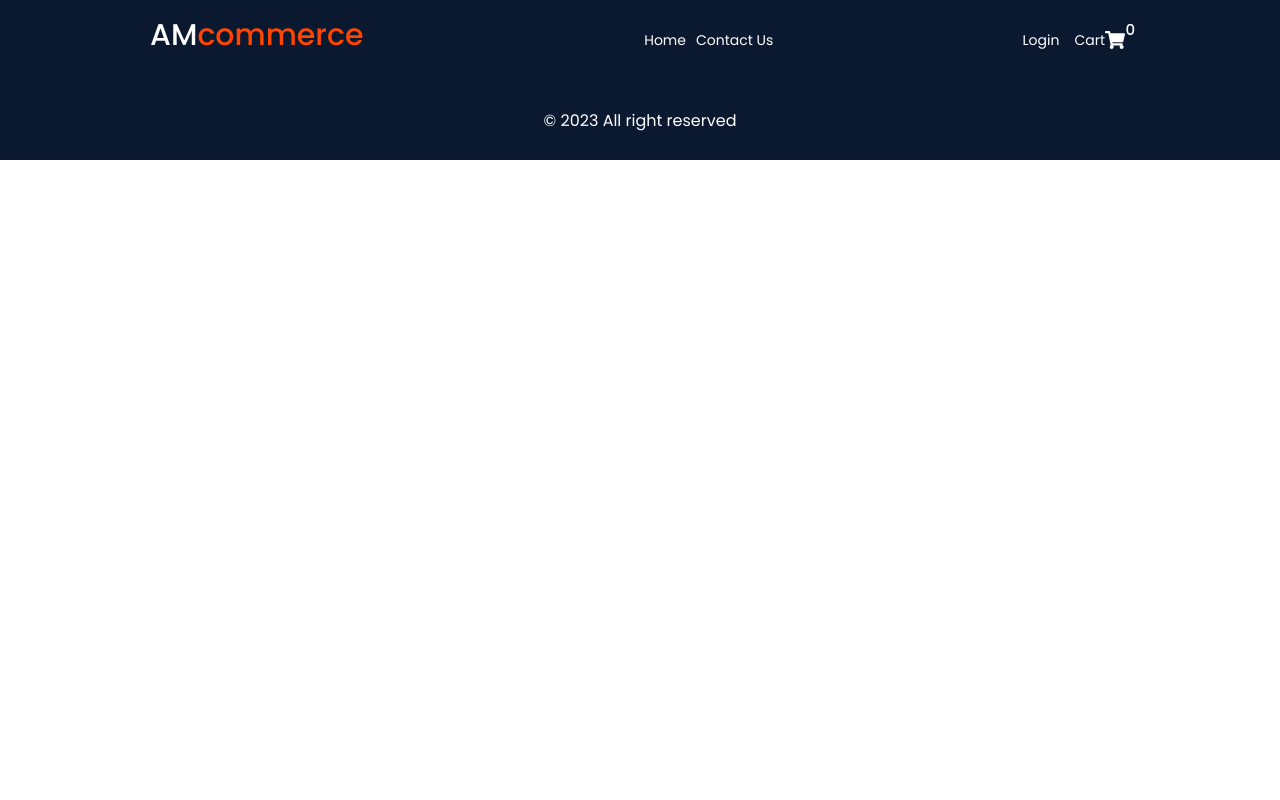
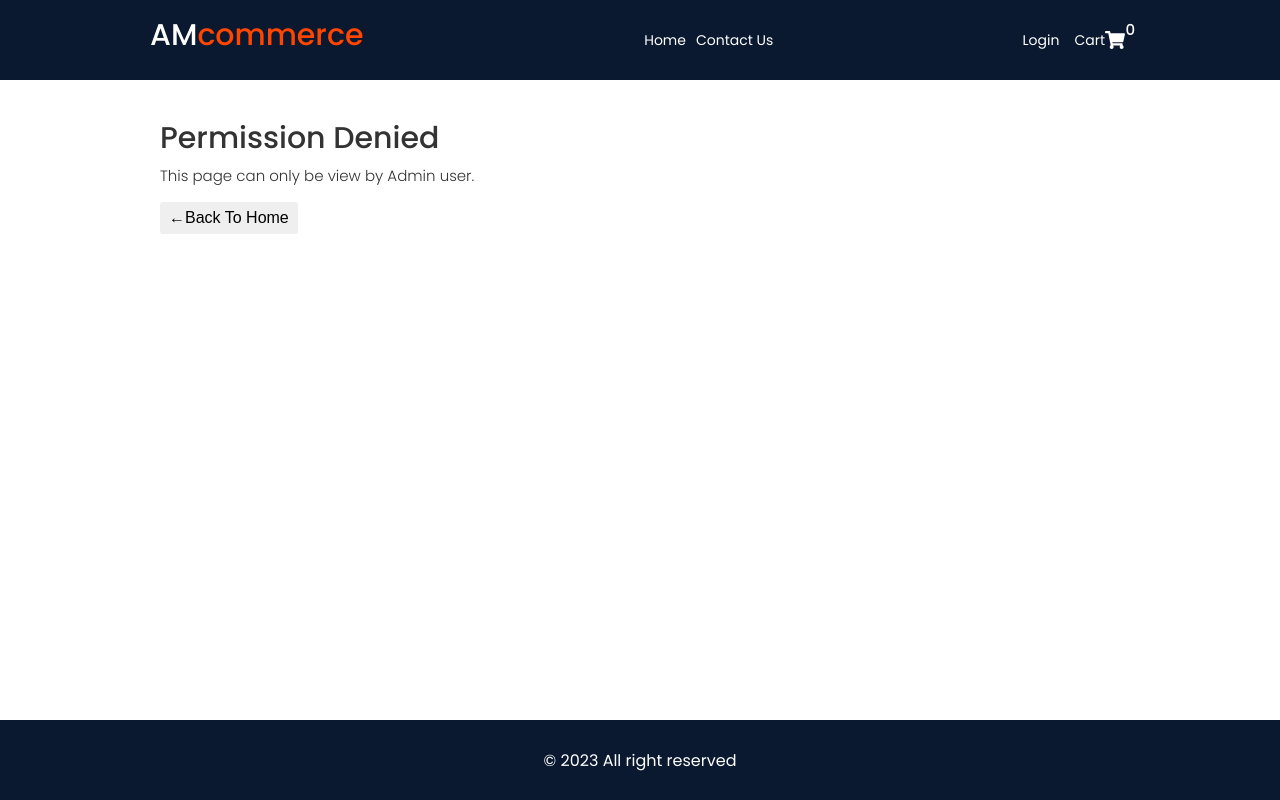
Before and after one commit to AlmirMotika/eShop, a React (Create React App) app: page /Admin in a window 1280 px wide. Built offline with nearby package versions, Linux system fonts and the light colour scheme; no server answers; the HTML template or start-up script is replaced by a standard one.

Commit message:
34. Create Fallback content for non-Admin

```diff
--- a/src/App.js
+++ b/src/App.js
@@ -6,7 +6,7 @@ import {Home,Contact, Login,Register,Reset} from "./pages";
 import { ToastContainer, toast } from 'react-toastify';
 import 'react-toastify/dist/ReactToastify.css';
 import Admin from "./pages/admin/Admin";
-import AdminOnlyRoutes from "./components/adminOnlyRoutes/AdminOnlyRoutes";
+import AdminOnlyRoutes, { AdminOnlyLink } from "./components/adminOnlyRoutes/AdminOnlyRoutes";
 function App() {
   return (
     <>
--- a/src/components/adminOnlyRoutes/AdminOnlyRoutes.js
+++ b/src/components/adminOnlyRoutes/AdminOnlyRoutes.js
@@ -1,6 +1,24 @@
 import { useSelector } from 'react-redux'
 import { selectEmail } from '../../redux/slice/authSlice'
 const AdminOnlyRoutes = ({children}) => {
+    const userEmail=useSelector(selectEmail);
+    console.log(userEmail);
+    if(userEmail === "almir_18b@hotmail.com"){
+        return children
+    }
+    return (
+        <section style={{height:"80vh"}}>
+            <div className="container">
+                <h2>Permission Denied</h2>
+                <p>This page can only be view by Admin user.</p>
+                <br/>
+                <button className="--btn">&larr;Back To Home</button>
+            </div>
+        </section>
+    )
+
+}
+export const AdminOnlyLink = ({children}) => {
     const userEmail=useSelector(selectEmail);
     console.log(userEmail);
     if(userEmail === "almir_18b@hotmail.com"){
--- a/src/components/header/Header.js
+++ b/src/components/header/Header.js
@@ -9,7 +9,7 @@ import { auth } from '../../firebase/config';
 import { useDispatch } from 'react-redux';
 import { SET_ACTIVE_USER,REMOVE_ACTIVE_USER } from '../../redux/slice/authSlice';
 import ShowOnLogin, { ShowOnLogout } from '../hiddenLink/hiddenLink';
-import AdminOnlyRoutes from '../adminOnlyRoutes/AdminOnlyRoutes';
+import AdminOnlyRoutes, { AdminOnlyLink } from '../adminOnlyRoutes/AdminOnlyRoutes';
 
 const activeLink=({isActive})=>
 (isActive?`${styles.active}`:"")
@@ -102,11 +102,11 @@ const Header = () => {
               <FaTimes size={22} color="#fff" onClick={hideMenu}/>
             </li>
             <li>
-              <AdminOnlyRoutes>
-                <NavLink to="/Admin">
+              <AdminOnlyLink>
+                <Link to="/Admin/home">
                 <button className="--btn --btn-primary">Admin</button>
-                </NavLink>
-              </AdminOnlyRoutes>
+                </Link>
+              </AdminOnlyLink>
             </li>
             <li>
             <NavLink to="/" className={activeLink}>
```
